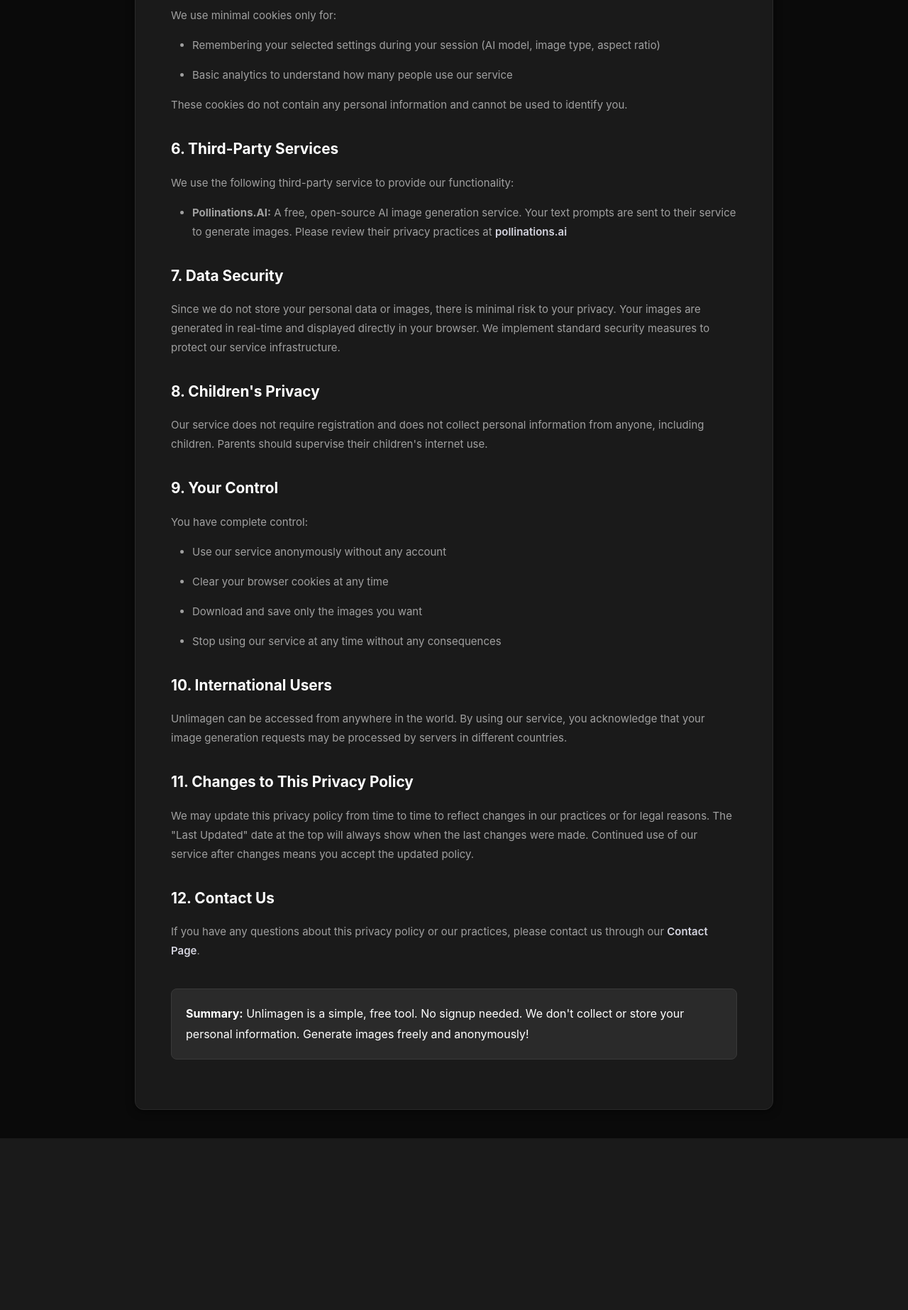
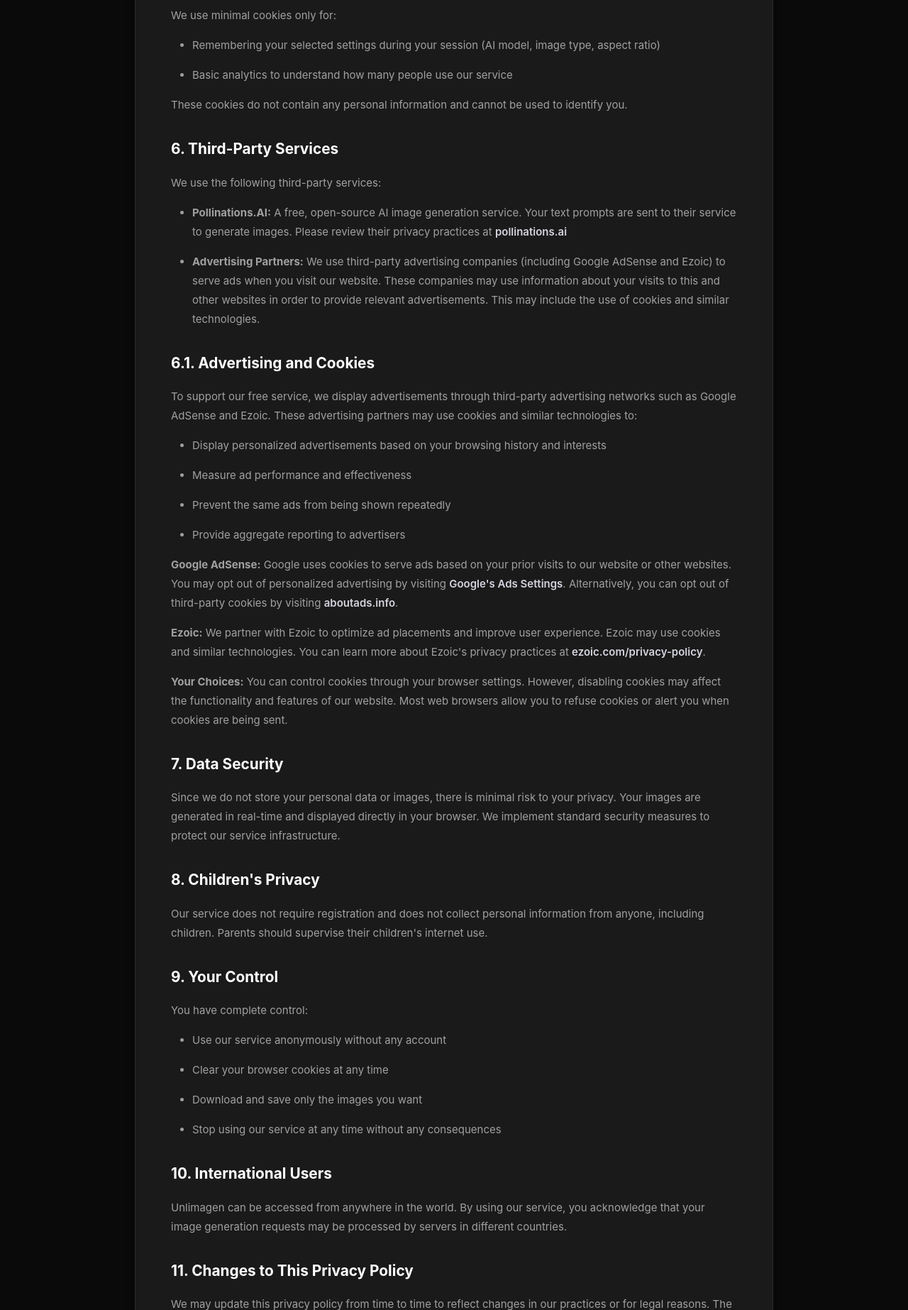
Before and after one commit to Yashe777/unlimagen, a Flask app: page /privacy in a window 1280 px wide. Shown: the part 1597-3443 px from the top of the page at 71% size. Before the commit the page ends 3201 px from the top, so only its background shows below. Run offline with Flask 3, Linux system fonts and the light colour scheme; some libraries are stand-ins or nearby versions.

Commit message:
Enhance privacy policy with Ezoic scripts
Added Ezoic privacy scripts and updated third-party services section.

```diff
--- a/templates/privacy.html
+++ b/templates/privacy.html
@@ -4,6 +4,20 @@
     <meta charset="UTF-8">
     <meta name="viewport" content="width=device-width, initial-scale=1.0">
     <title>Privacy Policy - Unlimagen</title>
+
+    <!-- Ezoic Privacy Scripts - MUST load first for GDPR compliance -->
+    <script src="https://cmp.gatekeeperconsent.com/min.js" data-cfasync="false"></script>
+    <script src="https://the.gatekeeperconsent.com/cmp.min.js" data-cfasync="false"></script>
+
+    <!-- Ezoic Header Script - Initializes ad system -->
+    <script async src="//www.ezojs.com/ezoic/sa.min.js"></script>
+    <script>
+        window.ezstandalone = window.ezstandalone || {};
+        ezstandalone.cmd = ezstandalone.cmd || [];
+    </script>
+
+    <meta name="description" content="Privacy Policy for Unlimagen - Learn how we protect your data and privacy.">
+
     <style>
         * {
             margin: 0;
@@ -166,10 +180,26 @@
         <p>These cookies do not contain any personal information and cannot be used to identify you.</p>
 
         <h2>6. Third-Party Services</h2>
-        <p>We use the following third-party service to provide our functionality:</p>
+        <p>We use the following third-party services:</p>
         <ul>
             <li><strong>Pollinations.AI:</strong> A free, open-source AI image generation service. Your text prompts are sent to their service to generate images. Please review their privacy practices at <a href="https://pollinations.ai" target="_blank">pollinations.ai</a></li>
+            <li><strong>Advertising Partners:</strong> We use third-party advertising companies (including Google AdSense and Ezoic) to serve ads when you visit our website. These companies may use information about your visits to this and other websites in order to provide relevant advertisements. This may include the use of cookies and similar technologies.</li>
         </ul>
+
+        <h2>6.1. Advertising and Cookies</h2>
+        <p>To support our free service, we display advertisements through third-party advertising networks such as Google AdSense and Ezoic. These advertising partners may use cookies and similar technologies to:</p>
+        <ul>
+            <li>Display personalized advertisements based on your browsing history and interests</li>
+            <li>Measure ad performance and effectiveness</li>
+            <li>Prevent the same ads from being shown repeatedly</li>
+            <li>Provide aggregate reporting to advertisers</li>
+        </ul>
+
+        <p><strong>Google AdSense:</strong> Google uses cookies to serve ads based on your prior visits to our website or other websites. You may opt out of personalized advertising by visiting <a href="https://www.google.com/settings/ads" target="_blank">Google's Ads Settings</a>. Alternatively, you can opt out of third-party cookies by visiting <a href="http://www.aboutads.info/choices/" target="_blank">aboutads.info</a>.</p>
+
+        <p><strong>Ezoic:</strong> We partner with Ezoic to optimize ad placements and improve user experience. Ezoic may use cookies and similar technologies. You can learn more about Ezoic's privacy practices at <a href="https://www.ezoic.com/privacy-policy/" target="_blank">ezoic.com/privacy-policy</a>.</p>
+
+        <p><strong>Your Choices:</strong> You can control cookies through your browser settings. However, disabling cookies may affect the functionality and features of our website. Most web browsers allow you to refuse cookies or alert you when cookies are being sent.</p>
 
         <h2>7. Data Security</h2>
         <p>Since we do not store your personal data or images, there is minimal risk to your privacy. Your images are generated in real-time and displayed directly in your browser. We implement standard security measures to protect our service infrastructure.</p>
```
